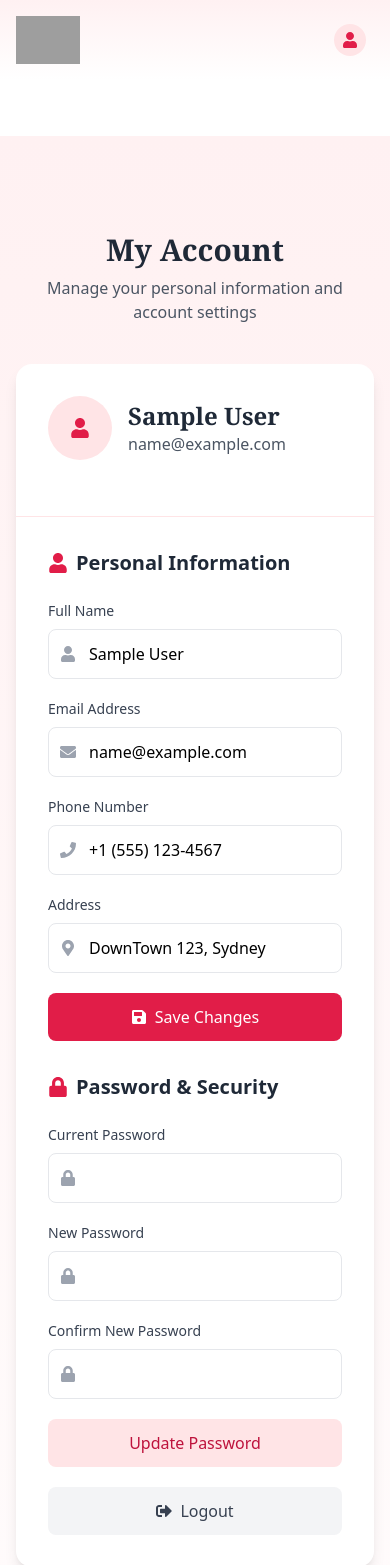
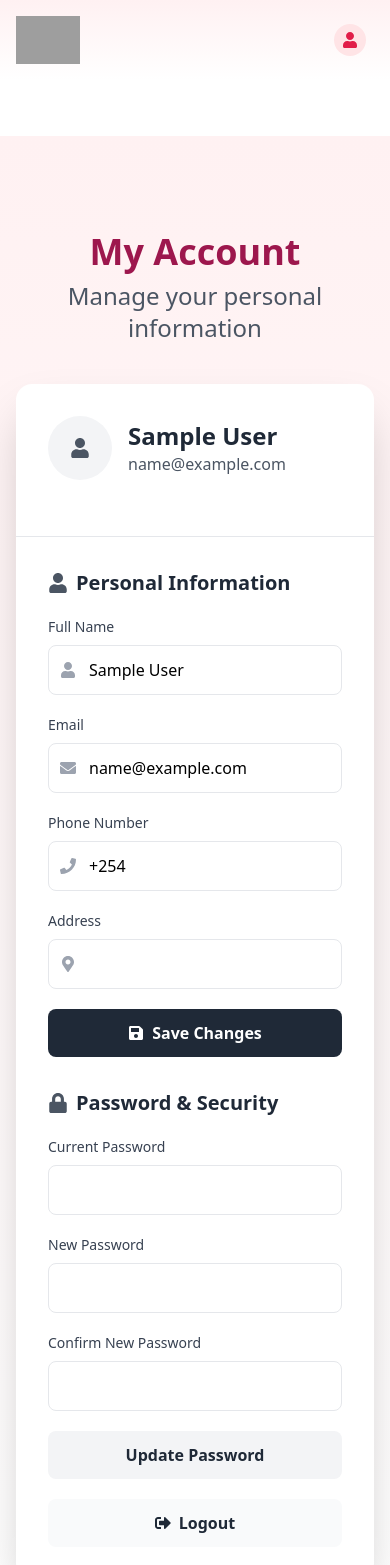
Before and after one commit to AllanLucky/princessbeautyshop-app, a React (Vite) app in the folder Frontend/: page /customer-dashboard/profile in a window 390 px wide. Shown: the top 1565 px of the page. Built offline with nearby package versions, Linux system fonts and the light colour scheme; sample sign-in values are in the browser's storage; grey boxes are pictures that could not be loaded; some icons are missing.

Commit message:
Enhance MyAccount and Cart: Kenya phone validation, password update with backend, loading spinners, and Redux improvements

```diff
--- a/Frontend/src/pages/MyAccount.jsx
+++ b/Frontend/src/pages/MyAccount.jsx
@@ -1,208 +1,321 @@
+import { useState, useEffect } from "react";
 import { useDispatch, useSelector } from "react-redux";
-import logOut  from '../redux/userRedux';
-import { FaUser, FaEnvelope, FaPhone, FaMapMarkerAlt, FaLock, FaSignOutAlt, FaSave } from 'react-icons/fa';
+import { logout, updateUser } from "../redux/userRedux";
+import {
+  FaUser,
+  FaEnvelope,
+  FaPhone,
+  FaMapMarkerAlt,
+  FaLock,
+  FaSignOutAlt,
+  FaSave,
+} from "react-icons/fa";
+import { toast, ToastContainer } from "react-toastify";
+import "react-toastify/dist/ReactToastify.css";
+import { userRequest } from "../requestMethod";
 
-const Myaccount = () => {
-  const user = useSelector((state) => state.user);
+const MyAccount = () => {
+  const { currentUser } = useSelector((state) => state.user);
   const dispatch = useDispatch();
 
+  // User info
+  const [name, setName] = useState("");
+  const [email, setEmail] = useState("");
+  const [phone, setPhone] = useState("+254");
+  const [address, setAddress] = useState("");
+
+  // Password info
+  const [currentPassword, setCurrentPassword] = useState("");
+  const [newPassword, setNewPassword] = useState("");
+  const [confirmPassword, setConfirmPassword] = useState("");
+
+  // Loading states
+  const [loadingProfile, setLoadingProfile] = useState(false);
+  const [loadingPassword, setLoadingPassword] = useState(false);
+
+  // Load user info on mount
+  useEffect(() => {
+    if (currentUser) {
+      setName(currentUser.name || "");
+      setEmail(currentUser.email || "");
+      setPhone(currentUser.phone || "+254");
+      setAddress(currentUser.address || "");
+    }
+  }, [currentUser]);
+
+  // Logout
   const handleLogout = () => {
-    dispatch(logOut());
+    dispatch(logout());
+    toast.info("Logged out successfully");
+  };
+
+  // ================= UPDATE USER PROFILE =================
+  const handleSaveInfo = async (e) => {
+    e.preventDefault();
+    if (!validatePhone()) return;
+
+    setLoadingProfile(true);
+    try {
+      const res = await userRequest.put("/users/update-profile", {
+        name,
+        email,
+        phone,
+        address,
+      });
+      dispatch(updateUser(res.data));
+      toast.success("Account information updated successfully");
+    } catch (err) {
+      toast.error(err.response?.data?.message || "Failed to update profile");
+    }
+    setLoadingProfile(false);
+  };
+
+  // ================= UPDATE PASSWORD =================
+  const handleUpdatePassword = async (e) => {
+    e.preventDefault();
+    if (!currentPassword || !newPassword || !confirmPassword) {
+      toast.error("All password fields are required");
+      return;
+    }
+    if (newPassword !== confirmPassword) {
+      toast.error("New password and confirmation do not match");
+      return;
+    }
+
+    setLoadingPassword(true);
+    try {
+      await userRequest.put("/users/change-password", {
+        currentPassword,
+        newPassword,
+      });
+      toast.success("Password updated successfully");
+      setCurrentPassword("");
+      setNewPassword("");
+      setConfirmPassword("");
+    } catch (err) {
+      toast.error(err.response?.data?.message || "Failed to update password");
+    }
+    setLoadingPassword(false);
+  };
+
+  // ================= PHONE VALIDATION =================
+  const handlePhoneChange = (e) => {
+    let value = e.target.value.replace(/\s/g, "");
+    if (!/^\+?\d*$/.test(value)) return; // Only digits + optional "+"
+
+    if (!value.startsWith("+254")) value = "+254";
+
+    if (value.length >= 5) {
+      const code = value[4]; // After +254
+      if (code !== "7" && code !== "1") {
+        toast.error("Kenya numbers must start with 7 (mobile) or 1 (landline) after +254");
+        return;
+      }
+    }
+
+    if (value.length > 13) return;
+    setPhone(value);
+  };
+
+  const validatePhone = () => {
+    const mobileRegex = /^\+2547\d{8}$/; // Mobile: +2547XXXXXXXX
+    const landlineRegex = /^\+2541\d{8}$/; // Landline: +2541XXXXXXXX
+    if (!mobileRegex.test(phone) && !landlineRegex.test(phone)) {
+      toast.error("Invalid Kenya phone number. Use +2547XXXXXXXX or +2541XXXXXXXX");
+      return false;
+    }
+    return true;
   };
 
   return (
     <div className="min-h-screen bg-gradient-to-b from-rose-50 to-white pt-24 pb-8 px-4 sm:px-6 lg:px-8">
+      <ToastContainer position="top-right" autoClose={2500} />
       <div className="max-w-4xl mx-auto">
         {/* Header */}
         <div className="text-center mb-10">
-          <h1 className="text-3xl font-serif font-bold text-gray-800 mb-2">My Account</h1>
-          <p className="text-gray-600">Manage your personal information and account settings</p>
+          <h1 className="text-4xl font-bold text-pink-800 mb-2">My Account</h1>
+          <p className="text-gray-600 text-2xl">Manage your personal information</p>
         </div>
 
-        <div className="bg-white rounded-2xl shadow-lg overflow-hidden">
-          {/* Account Information Section */}
-          <div className="p-8 border-b border-rose-100">
+        <div className="bg-white rounded-2xl shadow-2xl overflow-hidden">
+          {/* Account Info */}
+          <div className="p-8 border-b border-gray-200">
             <div className="flex items-center mb-6">
-              <div className="w-16 h-16 bg-rose-100 rounded-full flex items-center justify-center mr-4">
-                <FaUser className="text-rose-600 text-xl" />
+              <div className="w-16 h-16 bg-gray-100 rounded-full flex items-center justify-center mr-4">
+                <FaUser className="text-gray-600 text-xl" />
               </div>
               <div>
-                <h2 className="text-2xl font-serif font-bold text-gray-800">{user.currentUser?.name}</h2>
-                <p className="text-gray-600">{user.currentUser?.email}</p>
+                <h2 className="text-2xl font-bold text-gray-800">{name}</h2>
+                <p className="text-gray-600">{email}</p>
               </div>
             </div>
           </div>
 
           <div className="grid grid-cols-1 lg:grid-cols-2 gap-8 p-8">
-            {/* Account Settings Section */}
+            {/* Personal Info Form */}
+            <form className="space-y-5" onSubmit={handleSaveInfo}>
+              <h3 className="text-xl font-semibold text-gray-800 mb-4 flex items-center">
+                <FaUser className="mr-2 text-gray-600" /> Personal Information
+              </h3>
+
               <div>
-              <h3 className="text-xl font-semibold text-gray-800 mb-6 flex items-center">
-                <FaUser className="text-rose-600 mr-2" />
-                Personal Information
-              </h3>
-              <form className="space-y-5">
-                <div>
-                  <label className="block text-gray-700 text-sm font-medium mb-2">Full Name</label>
+                <label className="block text-gray-700 text-sm mb-2">Full Name</label>
                 <div className="relative">
                   <div className="absolute inset-y-0 left-0 pl-3 flex items-center pointer-events-none">
                     <FaUser className="text-gray-400" />
                   </div>
                   <input
                     type="text"
-                      value={user.currentUser?.name}
-                      className="w-full pl-10 p-3 border border-gray-200 rounded-lg focus:outline-none focus:ring-2 focus:ring-rose-300 focus:border-transparent transition-colors duration-300"
+                    value={name}
+                    onChange={(e) => setName(e.target.value)}
+                    className="w-full pl-10 p-3 border rounded-lg border-gray-200 focus:ring-2 focus:ring-gray-300 focus:outline-none transition duration-200"
                   />
                 </div>
               </div>
 
               <div>
-                  <label className="block text-gray-700 text-sm font-medium mb-2">Email Address</label>
+                <label className="block text-gray-700 text-sm mb-2">Email</label>
                 <div className="relative">
                   <div className="absolute inset-y-0 left-0 pl-3 flex items-center pointer-events-none">
                     <FaEnvelope className="text-gray-400" />
                   </div>
                   <input
                     type="email"
-                      value={user.currentUser?.email}
-                      className="w-full pl-10 p-3 border border-gray-200 rounded-lg focus:outline-none focus:ring-2 focus:ring-rose-300 focus:border-transparent transition-colors duration-300"
+                    value={email}
+                    onChange={(e) => setEmail(e.target.value)}
+                    className="w-full pl-10 p-3 border rounded-lg border-gray-200 focus:ring-2 focus:ring-gray-300 focus:outline-none transition duration-200"
                   />
                 </div>
               </div>
 
               <div>
-                  <label className="block text-gray-700 text-sm font-medium mb-2">Phone Number</label>
+                <label className="block text-gray-700 text-sm mb-2">Phone Number</label>
                 <div className="relative">
                   <div className="absolute inset-y-0 left-0 pl-3 flex items-center pointer-events-none">
                     <FaPhone className="text-gray-400" />
                   </div>
                   <input
                     type="text"
-                      value="+1 (555) 123-4567"
-                      className="w-full pl-10 p-3 border border-gray-200 rounded-lg focus:outline-none focus:ring-2 focus:ring-rose-300 focus:border-transparent transition-colors duration-300"
+                    value={phone}
+                    onChange={handlePhoneChange}
+                    className="w-full pl-10 p-3 border rounded-lg border-gray-200 focus:ring-2 focus:ring-gray-300 focus:outline-none transition duration-200"
                   />
                 </div>
               </div>
 
               <div>
-                  <label className="block text-gray-700 text-sm font-medium mb-2">Address</label>
+                <label className="block text-gray-700 text-sm mb-2">Address</label>
                 <div className="relative">
                   <div className="absolute inset-y-0 left-0 pl-3 flex items-center pointer-events-none">
                     <FaMapMarkerAlt className="text-gray-400" />
                   </div>
                   <input
                     type="text"
-                      value="DownTown 123, Sydney"
-                      className="w-full pl-10 p-3 border border-gray-200 rounded-lg focus:outline-none focus:ring-2 focus:ring-rose-300 focus:border-transparent transition-colors duration-300"
+                    value={address}
+                    onChange={(e) => setAddress(e.target.value)}
+                    className="w-full pl-10 p-3 border rounded-lg border-gray-200 focus:ring-2 focus:ring-gray-300 focus:outline-none transition duration-200"
                   />
                 </div>
               </div>
 
               <button
                 type="submit"
-                  className="w-full bg-rose-600 hover:bg-rose-700 text-white py-3 rounded-lg font-medium transition-all duration-300 transform hover:scale-[1.02] flex items-center justify-center"
+                disabled={loadingProfile}
+                className={`w-full flex justify-center items-center gap-2 py-3 bg-gray-800 text-white rounded-lg font-semibold transition duration-200 hover:bg-gray-900 ${
+                  loadingProfile ? "opacity-70 cursor-not-allowed" : ""
+                }`}
               >
-                  <FaSave className="mr-2" />
-                  Save Changes
+                {loadingProfile && (
+                  <svg
+                    className="animate-spin h-5 w-5 text-white"
+                    xmlns="http://www.w3.org/2000/svg"
+                    fill="none"
+                    viewBox="0 0 24 24"
+                  >
+                    <circle
+                      className="opacity-25"
+                      cx="12"
+                      cy="12"
+                      r="10"
+                      stroke="currentColor"
+                      strokeWidth="4"
+                    />
+                    <path
+                      className="opacity-75"
+                      fill="currentColor"
+                      d="M4 12a8 8 0 018-8v8H4z"
+                    />
+                  </svg>
+                )}
+                <FaSave /> Save Changes
               </button>
             </form>
-            </div>
 
-            {/* Password Management Section */}
+            {/* Password Form */}
+            <form className="space-y-5" onSubmit={handleUpdatePassword}>
+              <h3 className="text-xl font-semibold text-gray-800 mb-4 flex items-center">
+                <FaLock className="mr-2 text-gray-600" /> Password & Security
+              </h3>
+
               <div>
-              <h3 className="text-xl font-semibold text-gray-800 mb-6 flex items-center">
-                <FaLock className="text-rose-600 mr-2" />
-                Password & Security
-              </h3>
-              <form className="space-y-5">
-                <div>
-                  <label className="block text-gray-700 text-sm font-medium mb-2">Current Password</label>
-                  <div className="relative">
-                    <div className="absolute inset-y-0 left-0 pl-3 flex items-center pointer-events-none">
-                      <FaLock className="text-gray-400" />
-                    </div>
+                <label className="block text-gray-700 text-sm mb-2">Current Password</label>
                 <input
                   type="password"
-                      className="w-full pl-10 p-3 border border-gray-200 rounded-lg focus:outline-none focus:ring-2 focus:ring-rose-300 focus:border-transparent transition-colors duration-300"
+                  value={currentPassword}
+                  onChange={(e) => setCurrentPassword(e.target.value)}
+                  className="w-full p-3 border rounded-lg border-gray-200 focus:ring-2 focus:ring-gray-300 focus:outline-none transition duration-200"
                 />
-                  </div>
               </div>
 
               <div>
-                  <label className="block text-gray-700 text-sm font-medium mb-2">New Password</label>
-                  <div className="relative">
-                    <div className="absolute inset-y-0 left-0 pl-3 flex items-center pointer-events-none">
-                      <FaLock className="text-gray-400" />
-                    </div>
+                <label className="block text-gray-700 text-sm mb-2">New Password</label>
                 <input
                   type="password"
-                      className="w-full pl-10 p-3 border border-gray-200 rounded-lg focus:outline-none focus:ring-2 focus:ring-rose-300 focus:border-transparent transition-colors duration-300"
+                  value={newPassword}
+                  onChange={(e) => setNewPassword(e.target.value)}
+                  className="w-full p-3 border rounded-lg border-gray-200 focus:ring-2 focus:ring-gray-300 focus:outline-none transition duration-200"
                 />
-                  </div>
               </div>
 
               <div>
-                  <label className="block text-gray-700 text-sm font-medium mb-2">Confirm New Password</label>
-                  <div className="relative">
-                    <div className="absolute inset-y-0 left-0 pl-3 flex items-center pointer-events-none">
-                      <FaLock className="text-gray-400" />
-                    </div>
+                <label className="block text-gray-700 text-sm mb-2">Confirm New Password</label>
                 <input
                   type="password"
-                      className="w-full pl-10 p-3 border border-gray-200 rounded-lg focus:outline-none focus:ring-2 focus:ring-rose-300 focus:border-transparent transition-colors duration-300"
+                  value={confirmPassword}
+                  onChange={(e) => setConfirmPassword(e.target.value)}
+                  className="w-full p-3 border rounded-lg border-gray-200 focus:ring-2 focus:ring-gray-300 focus:outline-none transition duration-200"
                 />
-                  </div>
               </div>
 
               <button
                 type="submit"
-                  className="w-full bg-rose-100 hover:bg-rose-200 text-rose-700 py-3 rounded-lg font-medium transition-colors duration-300 flex items-center justify-center"
+                disabled={loadingPassword}
+                className={`w-full flex justify-center items-center gap-2 py-3 bg-gray-100 text-gray-800 rounded-lg font-semibold transition duration-200 hover:bg-gray-200 ${
+                  loadingPassword ? "opacity-70 cursor-not-allowed" : ""
+                }`}
               >
+                {loadingPassword && (
+                  <svg
+                    className="animate-spin h-5 w-5 text-gray-800"
+                    xmlns="http://www.w3.org/2000/svg"
+                    fill="none"
+                    viewBox="0 0 24 24"
+                  >
+                    <circle className="opacity-25" cx="12" cy="12" r="10" stroke="currentColor" strokeWidth="4" />
+                    <path className="opacity-75" fill="currentColor" d="M4 12a8 8 0 018-8v8H4z" />
+                  </svg>
+                )}
                 Update Password
               </button>
 
               <button
                 type="button"
                 onClick={handleLogout}
-                  className="w-full bg-gray-100 hover:bg-gray-200 text-gray-700 py-3 rounded-lg font-medium transition-colors duration-300 flex items-center justify-center mt-4"
+                className="w-full flex justify-center items-center gap-2 py-3 bg-gray-50 text-gray-800 rounded-lg font-semibold transition duration-200 hover:bg-gray-100"
               >
-                  <FaSignOutAlt className="mr-2" />
-                  Logout
+                <FaSignOutAlt /> Logout
               </button>
             </form>
-            </div>
-          </div>
-        </div>
-
-        {/* Additional Account Features */}
-        <div className="grid grid-cols-1 md:grid-cols-3 gap-6 mt-8">
-          <div className="bg-white rounded-2xl shadow-lg p-6 text-center">
-            <div className="w-12 h-12 bg-rose-100 rounded-full flex items-center justify-center mx-auto mb-4">
-              <svg className="w-6 h-6 text-rose-600" fill="none" stroke="currentColor" viewBox="0 0 24 24">
-                <path strokeLinecap="round" strokeLinejoin="round" strokeWidth="2" d="M16 11V7a4 4 0 00-8 0v4M5 9h14l1 12H4L5 9z"></path>
-              </svg>
-            </div>
-            <h3 className="font-semibold text-gray-800 mb-2">Order History</h3>
-            <p className="text-gray-600 text-sm">View your past orders and purchases</p>
-          </div>
-
-          <div className="bg-white rounded-2xl shadow-lg p-6 text-center">
-            <div className="w-12 h-12 bg-rose-100 rounded-full flex items-center justify-center mx-auto mb-4">
-              <svg className="w-6 h-6 text-rose-600" fill="none" stroke="currentColor" viewBox="0 0 24 24">
-                <path strokeLinecap="round" strokeLinejoin="round" strokeWidth="2" d="M4.318 6.318a4.5 4.5 0 000 6.364L12 20.364l7.682-7.682a4.5 4.5 0 00-6.364-6.364L12 7.636l-1.318-1.318a4.5 4.5 0 00-6.364 0z" />
-              </svg>
-            </div>
-            <h3 className="font-semibold text-gray-800 mb-2">Wishlist</h3>
-            <p className="text-gray-600 text-sm">See your saved favorite products</p>
-          </div>
-
-          <div className="bg-white rounded-2xl shadow-lg p-6 text-center">
-            <div className="w-12 h-12 bg-rose-100 rounded-full flex items-center justify-center mx-auto mb-4">
-              <svg className="w-6 h-6 text-rose-600" fill="none" stroke="currentColor" viewBox="0 0 24 24">
-                <path strokeLinecap="round" strokeLinejoin="round" strokeWidth="2" d="M18.364 5.636l-3.536 3.536m0 5.656l3.536 3.536M9.172 9.172L5.636 5.636m3.536 9.192L5.636 18.364M21 12a9 9 0 11-18 0 9 9 0 0118 0z" />
-              </svg>
-            </div>
-            <h3 className="font-semibold text-gray-800 mb-2">Preferences</h3>
-            <p className="text-gray-600 text-sm">Customize your shopping experience</p>
           </div>
         </div>
       </div>
@@ -210,4 +323,4 @@ const Myaccount = () => {
   );
 };
 
-export default Myaccount;
+export default MyAccount;
--- a/Frontend/src/redux/cartRedux.js
+++ b/Frontend/src/redux/cartRedux.js
@@ -1,5 +1,14 @@
-// In your cartRedux.js file
 import { createSlice } from "@reduxjs/toolkit";
+
+const calculateTotals = (products) => {
+  const quantity = products.reduce((acc, item) => acc + item.quantity, 0);
+  const total = products.reduce(
+    (acc, item) => acc + item.price * item.quantity,
+    0
+  );
+
+  return { quantity, total };
+};
 
 const cartSlice = createSlice({
   name: "cart",
@@ -8,37 +17,100 @@ const cartSlice = createSlice({
     quantity: 0,
     total: 0,
   },
+
   reducers: {
+    // ================= ADD PRODUCT =================
     addProduct: (state, action) => {
-      state.quantity += 1;
-      state.products.push(action.payload);
-      state.total += action.payload.price * action.payload.quantity;
+      const newProduct = action.payload;
+
+      const existingIndex = state.products.findIndex(
+        (item) => item._id === newProduct._id
+      );
+
+      if (existingIndex !== -1) {
+        // ✅ Increase quantity if exists
+        state.products[existingIndex].quantity += newProduct.quantity || 1;
+      } else {
+        // ✅ Add new product
+        state.products.push({
+          ...newProduct,
+          quantity: newProduct.quantity || 1,
+        });
+      }
+
+      const totals = calculateTotals(state.products);
+      state.quantity = totals.quantity;
+      state.total = totals.total;
     },
+
+    // ================= REMOVE PRODUCT =================
     removeProduct: (state, action) => {
       const product = action.payload;
-      state.quantity -= 1;
-      state.total -= product.price * product.quantity;
+
       state.products = state.products.filter(
         (item) => item._id !== product._id
       );
+
+      const totals = calculateTotals(state.products);
+      state.quantity = totals.quantity;
+      state.total = totals.total;
     },
+
+    // ================= UPDATE QUANTITY =================
     updateQuantity: (state, action) => {
       const { _id, quantity } = action.payload;
-      const productIndex = state.products.findIndex(item => item._id === _id);
 
-      if (productIndex !== -1) {
-        const oldQuantity = state.products[productIndex].quantity;
-        state.products[productIndex].quantity = quantity;
-        state.total += state.products[productIndex].price * (quantity - oldQuantity);
+      const product = state.products.find((item) => item._id === _id);
+
+      if (product) {
+        if (quantity <= 0) {
+          // remove if zero
+          state.products = state.products.filter(
+            (item) => item._id !== _id
+          );
+        } else {
+          product.quantity = quantity;
+        }
       }
+
+      const totals = calculateTotals(state.products);
+      state.quantity = totals.quantity;
+      state.total = totals.total;
     },
+
+    // ================= CLEAR CART =================
     clearCart: (state) => {
       state.products = [];
       state.quantity = 0;
       state.total = 0;
     },
+
+    // ================= SYNC CART STOCK (🔥 IMPORTANT) =================
+    syncCartStock: (state, action) => {
+      const updatedProducts = action.payload; // from backend
+
+      state.products = state.products.map((cartItem) => {
+        const updated = updatedProducts.find(
+          (p) => p._id === cartItem._id
+        );
+
+        if (!updated) return cartItem;
+
+        return {
+          ...cartItem,
+          stock: updated.stock, // 🔥 refresh stock
+        };
+      });
+    },
   },
 });
 
-export const { addProduct, removeProduct, updateQuantity, clearCart } = cartSlice.actions;
+export const {
+  addProduct,
+  removeProduct,
+  updateQuantity,
+  clearCart,
+  syncCartStock,
+} = cartSlice.actions;
+
 export default cartSlice.reducer;
```
Also changed, not shown: Frontend/src/pages/Cart.jsx (+69 -30 lines). Lines whose indentation alone changed are shown as unchanged.
